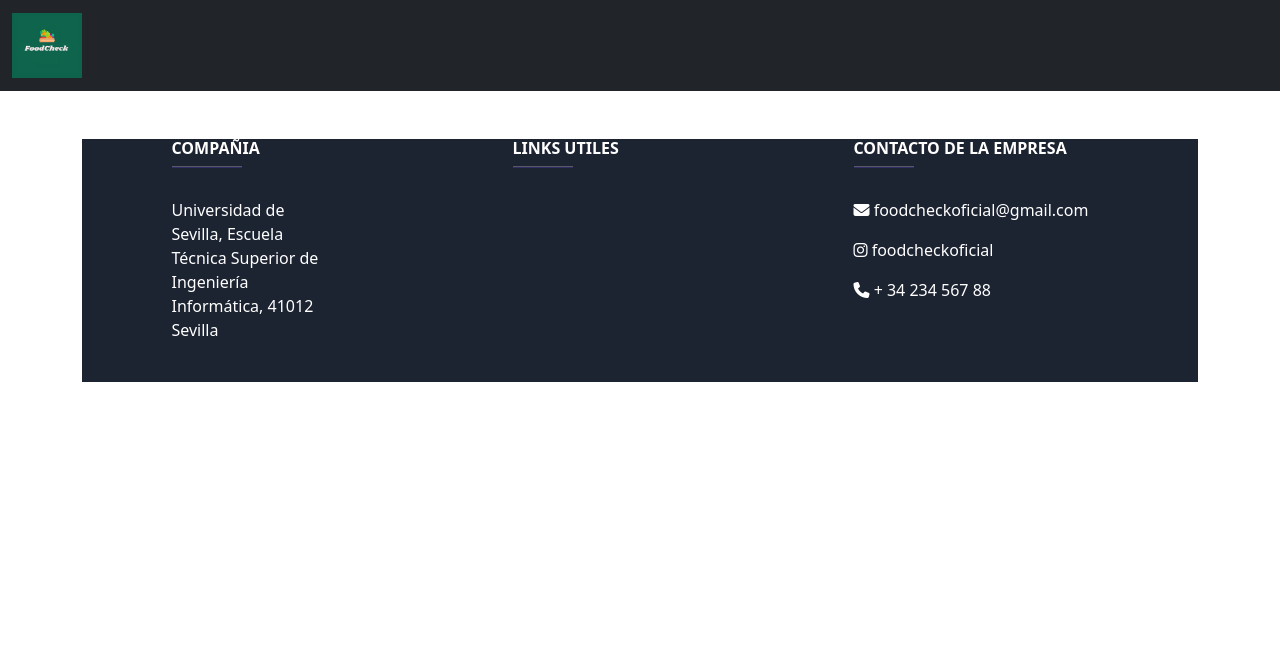
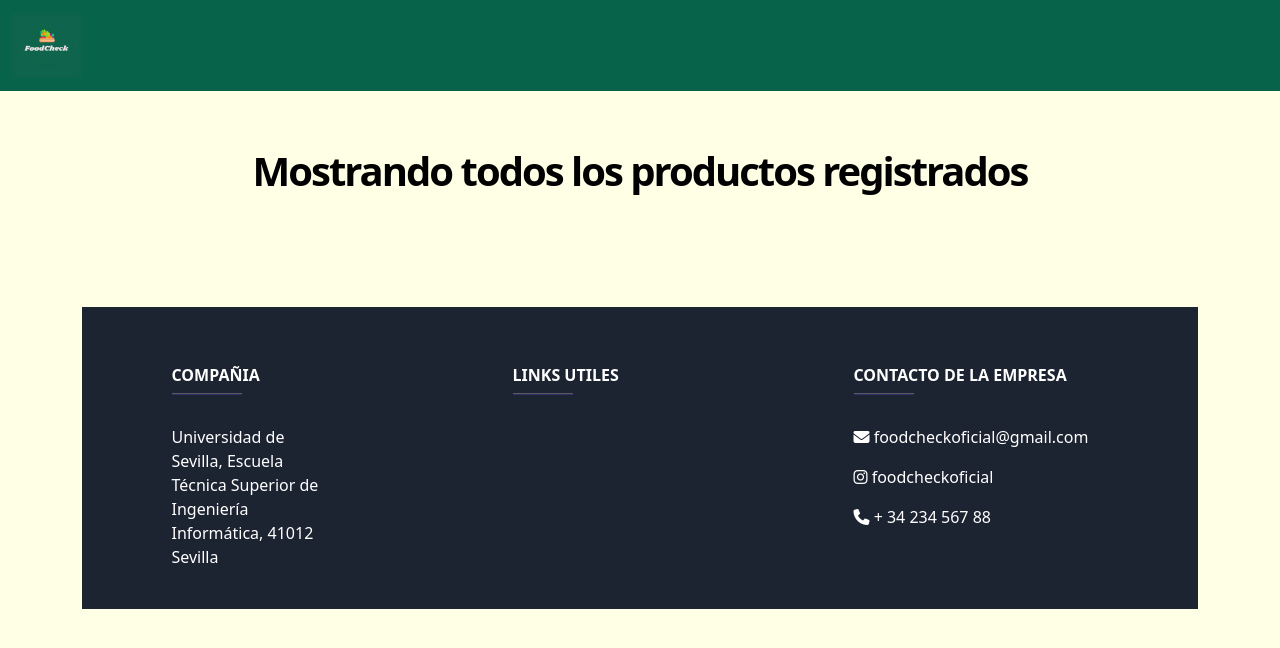
Before and after one commit to ispp-FoodCheck/FoodCheck, a Django app: page / in a window 1280 px wide. Shown: the top 648 px of the page. Run offline with Django 3.2, Linux system fonts and the light colour scheme; data that the repository does not hold is empty.

Commit message:
#12 : Añadido estilo a la página "Catálogo"
Primera versión de la página en la que se muestran los productos, a falta de la search bar y el filter.

```diff
--- /dev/null
+++ b/FoodCheck/Web/static/css/base.css
@@ -0,0 +1,7 @@
+nav.navbar {
+  background-color: #07644A;
+}
+
+footer {
+  padding-top: 1%;
+}
--- /dev/null
+++ b/FoodCheck/Web/static/css/products.css
@@ -0,0 +1,41 @@
+body {
+    background-color: #FFFFE5;
+}
+
+.row{
+    margin-top: 5%;
+}
+
+.title {
+    color: black;
+    font-weight: bold;
+    letter-spacing: -2px;
+}
+
+.card {
+    margin-top: 5%;
+    padding: 5%;
+
+    border-radius: 5%;
+    border-width: 0px;
+
+    color: black;
+    font-size: large;
+    text-align: left;
+    letter-spacing: -0.5px;
+}
+
+.nombre {
+    font-size: 20px;
+    font-weight: bold;
+}
+
+.marca{
+    font-weight: bold;
+    text-transform: uppercase;
+}
+
+.supermercados {
+    color: #545454;
+    font-weight: normal;
+}
--- a/FoodCheck/Web/static/css/stila.css
+++ /dev/null
@@ -1,7 +0,0 @@
-.card {
-    margin: auto;
-    text-align: center;
-  }
-.marca{
-    color: red;
-}
--- a/FoodCheck/Web/templates/base.html
+++ b/FoodCheck/Web/templates/base.html
@@ -14,13 +14,14 @@
   <link rel="stylesheet" href="https://cdnjs.cloudflare.com/ajax/libs/font-awesome/6.2.1/css/all.min.css"
     integrity="sha512-MV7K8+y+gLIBoVD59lQIYicR65iaqukzvf/nwasF0nqhPay5w/9lJmVM2hMDcnK1OnMGCdVK+iQrJ7lzPJQd1w=="
     crossorigin="anonymous" />
+  <link rel="stylesheet" href="{% static 'css/base.css' %}">
   {% block head %}{% endblock %}
   <title>{% block title %}FoodCheck{% endblock %}</title>
 
 </head>
 
 <body>
-  <nav class="navbar navbar-expand-lg bg-dark">
+  <nav class="navbar navbar-expand-lg">
     <div class="container-fluid">
       <a class="navbar-brand" href="/">
         <img src="{% static 'imgs/logo_final.png' %}" alt="Bootstrap" width="70" height="65">
--- a/FoodCheck/Web/templates/products.html
+++ b/FoodCheck/Web/templates/products.html
@@ -2,24 +2,31 @@
 
 {% block head %}
     {% load static %}
-<link rel="stylesheet" href="{% static 'css/stila.css' %}">
+    <link rel="stylesheet" href="{% static 'css/products.css' %}">
 {% endblock %}
 
 {% block body %}
 
+<body></body>
+
     <div class="container text-center">
+
+        <div class="row">
+            <h1 class="title">Mostrando todos los productos registrados</h1>
+        </div>
+
         <div class="row">
             {% for producto in lista_producto %}
-            <div class="col-4">
+                <div class="col-md-4">
                     <div class="card">
-                    <img src="{{producto.imagen}}" alt="error" style="width:100%">
+                        <img class="imagen" src="{{producto.imagen}}" alt="error" style="width:100%">
                         <p class="nombre">{{producto.nombre}}</p>
-                    <p class="ingredientes">{{producto.ingredientes}}</p>
                         <p class="marca">{{producto.marca}}</p>
-                    <p>{{producto.supermercados.all|join:"/"}}</p>
+                        <p class="supermercados">{{producto.supermercados.all|join:"/"}}</p>
                     </div>
                 </div>
             {% endfor %}
         </div>
     </div>
+
 {% endblock %}
```
Lines whose indentation alone changed are shown as unchanged.
